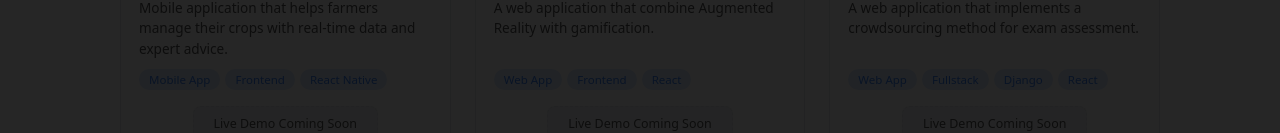
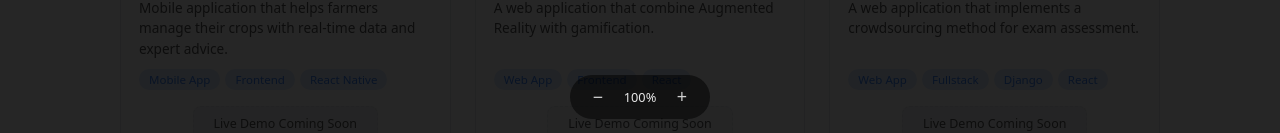
Before and after one commit to irfanmim/personal-website-fe, a Vue app: page /#/ in a window 1280 px wide. Both pictures are taken after a click on the picture 285 px from the left and 551 px from the top of the page. Shown: the part 665-798 px from the top of the page. Built offline with nearby package versions, Linux system fonts and the light colour scheme; no server answers.

Commit message:
add zoom in, zoom out, and pan control in the project image preview

```diff
--- a/src/components/ImageLightbox.vue
+++ b/src/components/ImageLightbox.vue
@@ -1,16 +1,49 @@
 <template>
   <Teleport to="body">
     <Transition name="lightbox">
-      <div v-if="modelValue" class="lightbox-backdrop" @click.self="close">
+      <div
+        v-if="modelValue"
+        class="lightbox-backdrop"
+        @click.self="handleBackdropClick"
+        @wheel.prevent="onWheel"
+      >
         <button class="lightbox-close" @click="close" aria-label="Close">&#x2715;</button>
-        <img class="lightbox-img" :src="src" :alt="alt" @click.stop />
+
+        <div class="lightbox-zoom-controls">
+          <button class="zoom-btn" @click="zoomOut" aria-label="Zoom out" :disabled="zoom <= MIN_ZOOM">&#x2212;</button>
+          <span class="zoom-label">{{ Math.round(zoom * 100) }}%</span>
+          <button class="zoom-btn" @click="zoomIn" aria-label="Zoom in" :disabled="zoom >= MAX_ZOOM">&#x2b;</button>
+          <button class="zoom-btn zoom-reset" @click="resetZoom" aria-label="Reset zoom" v-if="zoom !== 1">&#x21ba;</button>
+        </div>
+
+        <div
+          class="lightbox-img-wrapper"
+          :class="{ dragging: isDragging, zoomed: zoom > 1 }"
+          @mousedown="onDragStart"
+          @mousemove="onDragMove"
+          @mouseup="onDragEnd"
+          @mouseleave="onDragEnd"
+          @touchstart.passive="onTouchStart"
+          @touchmove.prevent="onTouchMove"
+          @touchend="onTouchEnd"
+          @dblclick="toggleZoom"
+        >
+          <img
+            class="lightbox-img"
+            :src="src"
+            :alt="alt"
+            :style="imgStyle"
+            @click.stop
+            @dragstart.prevent
+          />
+        </div>
       </div>
     </Transition>
   </Teleport>
 </template>
 
 <script setup>
-import { onMounted, onUnmounted, watch } from 'vue'
+import { ref, computed, onMounted, onUnmounted, watch } from 'vue'
 
 const props = defineProps({
   modelValue: { type: Boolean, required: true },
@@ -20,16 +53,137 @@ const props = defineProps({
 
 const emit = defineEmits(['update:modelValue'])
 
+const MIN_ZOOM = 0.5
+const MAX_ZOOM = 5
+const ZOOM_STEP = 0.15
+
+const zoom = ref(1)
+const translateX = ref(0)
+const translateY = ref(0)
+
+const isDragging = ref(false)
+const dragStart = ref({ x: 0, y: 0 })
+
+// Touch pinch state
+const lastTouchDist = ref(null)
+
+const imgStyle = computed(() => ({
+  transform: `translate(${translateX.value}px, ${translateY.value}px) scale(${zoom.value})`,
+}))
+
 function close() {
   emit('update:modelValue', false)
 }
 
+function handleBackdropClick() {
+  if (!isDragging.value) close()
+}
+
+function zoomIn() {
+  zoom.value = Math.min(MAX_ZOOM, +(zoom.value + ZOOM_STEP).toFixed(2))
+}
+
+function zoomOut() {
+  zoom.value = Math.max(MIN_ZOOM, +(zoom.value - ZOOM_STEP).toFixed(2))
+  clampTranslate()
+}
+
+function resetZoom() {
+  zoom.value = 1
+  translateX.value = 0
+  translateY.value = 0
+}
+
+function toggleZoom() {
+  if (zoom.value !== 1) {
+    resetZoom()
+  } else {
+    zoom.value = 2
+  }
+}
+
+function onWheel(e) {
+  const delta = e.deltaY < 0 ? ZOOM_STEP : -ZOOM_STEP
+  const next = Math.min(MAX_ZOOM, Math.max(MIN_ZOOM, +(zoom.value + delta).toFixed(2)))
+  zoom.value = next
+  if (next <= 1) {
+    translateX.value = 0
+    translateY.value = 0
+  }
+  clampTranslate()
+}
+
+function clampTranslate() {
+  if (zoom.value <= 1) {
+    translateX.value = 0
+    translateY.value = 0
+  }
+}
+
+// Mouse drag
+function onDragStart(e) {
+  if (zoom.value <= 1) return
+  isDragging.value = true
+  dragStart.value = { x: e.clientX - translateX.value, y: e.clientY - translateY.value }
+}
+
+function onDragMove(e) {
+  if (!isDragging.value) return
+  translateX.value = e.clientX - dragStart.value.x
+  translateY.value = e.clientY - dragStart.value.y
+}
+
+function onDragEnd() {
+  isDragging.value = false
+}
+
+// Touch pinch-to-zoom
+function getTouchDist(touches) {
+  const dx = touches[0].clientX - touches[1].clientX
+  const dy = touches[0].clientY - touches[1].clientY
+  return Math.sqrt(dx * dx + dy * dy)
+}
+
+function onTouchStart(e) {
+  if (e.touches.length === 2) {
+    lastTouchDist.value = getTouchDist(e.touches)
+  } else if (e.touches.length === 1 && zoom.value > 1) {
+    isDragging.value = true
+    dragStart.value = {
+      x: e.touches[0].clientX - translateX.value,
+      y: e.touches[0].clientY - translateY.value,
+    }
+  }
+}
+
+function onTouchMove(e) {
+  if (e.touches.length === 2 && lastTouchDist.value !== null) {
+    const dist = getTouchDist(e.touches)
+    const scale = dist / lastTouchDist.value
+    zoom.value = Math.min(MAX_ZOOM, Math.max(MIN_ZOOM, +(zoom.value * scale).toFixed(2)))
+    lastTouchDist.value = dist
+    clampTranslate()
+  } else if (e.touches.length === 1 && isDragging.value) {
+    translateX.value = e.touches[0].clientX - dragStart.value.x
+    translateY.value = e.touches[0].clientY - dragStart.value.y
+  }
+}
+
+function onTouchEnd(e) {
+  if (e.touches.length < 2) lastTouchDist.value = null
+  if (e.touches.length === 0) isDragging.value = false
+}
+
 function onKey(e) {
   if (e.key === 'Escape') close()
+  if (e.key === '+' || e.key === '=') zoomIn()
+  if (e.key === '-') zoomOut()
+  if (e.key === '0') resetZoom()
 }
 
 watch(() => props.modelValue, (open) => {
   document.body.style.overflow = open ? 'hidden' : ''
+  if (!open) resetZoom()
 })
 
 onMounted(() => window.addEventListener('keydown', onKey))
@@ -49,6 +203,25 @@ onUnmounted(() => {
   align-items: center;
   justify-content: center;
   padding: 24px;
+  overflow: hidden;
+}
+
+.lightbox-img-wrapper {
+  display: flex;
+  align-items: center;
+  justify-content: center;
+  width: 100%;
+  height: 100%;
+  cursor: default;
+  user-select: none;
+}
+
+.lightbox-img-wrapper.zoomed {
+  cursor: grab;
+}
+
+.lightbox-img-wrapper.dragging {
+  cursor: grabbing;
 }
 
 .lightbox-img {
@@ -57,6 +230,8 @@ onUnmounted(() => {
   border-radius: 8px;
   object-fit: contain;
   box-shadow: 0 8px 40px rgba(0, 0, 0, 0.5);
+  transition: transform 0.12s ease;
+  pointer-events: none;
 }
 
 .lightbox-close {
@@ -76,10 +251,63 @@ onUnmounted(() => {
   display: flex;
   align-items: center;
   justify-content: center;
+  z-index: 10;
 }
 
 .lightbox-close:hover {
   opacity: 1;
+}
+
+.lightbox-zoom-controls {
+  position: absolute;
+  bottom: 16px;
+  left: 50%;
+  transform: translateX(-50%);
+  display: flex;
+  align-items: center;
+  gap: 4px;
+  background: rgba(0, 0, 0, 0.55);
+  border-radius: 24px;
+  padding: 6px 12px;
+  z-index: 10;
+}
+
+.zoom-btn {
+  background: none;
+  border: none;
+  color: #fff;
+  font-size: 1.1rem;
+  cursor: pointer;
+  min-width: 32px;
+  min-height: 32px;
+  display: flex;
+  align-items: center;
+  justify-content: center;
+  border-radius: 50%;
+  opacity: 0.8;
+  transition: opacity 0.15s, background 0.15s;
+}
+
+.zoom-btn:hover:not(:disabled) {
+  opacity: 1;
+  background: rgba(255, 255, 255, 0.15);
+}
+
+.zoom-btn:disabled {
+  opacity: 0.3;
+  cursor: default;
+}
+
+.zoom-reset {
+  font-size: 1.2rem;
+}
+
+.zoom-label {
+  color: #fff;
+  font-size: 0.8rem;
+  min-width: 44px;
+  text-align: center;
+  opacity: 0.9;
 }
 
 @media (max-width: 640px) {
```
